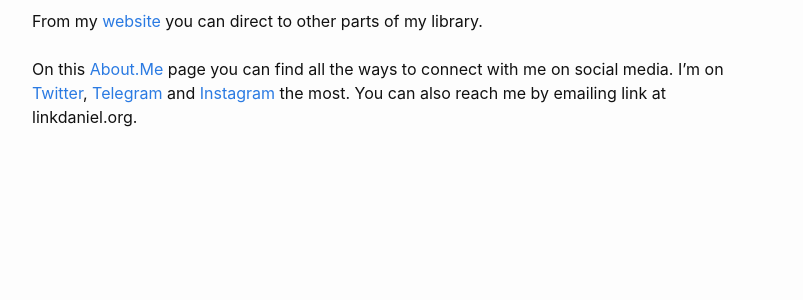
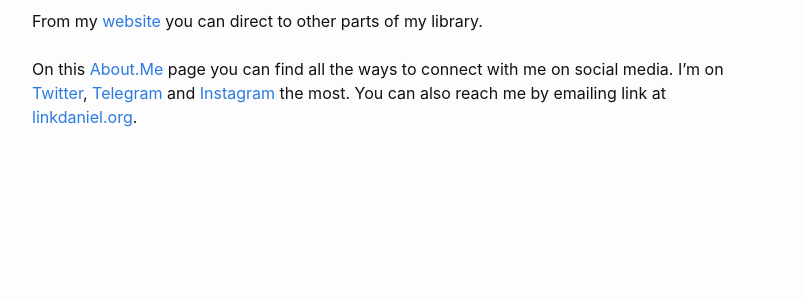
Before and after one commit to link-daniel/link.github.io, a Jekyll site: the page built from about.md, in a window 1280 px wide. Shown: the part 377-677 px from the top of the page, without its empty margins (238-1041 px from the left). Built offline with Jekyll 4.4.1, drawn with Linux system fonts in a browser that asks for light colours; part of the change alters nothing that is shown.

```diff
--- a/about.md
+++ b/about.md
@@ -10,4 +10,4 @@ My primary purpose is building a brain computer network to create virtual dreams
 <br>
 From my [website](https://linkdaniel.org) you can direct to other parts of my library.\
 <br>
-On this [About.Me](https://about.me/linkdaniel) page you can find all the ways to connect with me on social media. I'm on [Twitter](https://twitter.com/linkdniel), [Telegram](https://t.me/linkdaniel) and [Instagram](https://instagram.com/linkdniel) the most. You can also reach me by emailing link at linkdaniel.org.
+On this [About.Me](https://about.me/linkdaniel) page you can find all the ways to connect with me on social media. I'm on [Twitter](https://twitter.com/linkdniel), [Telegram](https://t.me/linkdaniel) and [Instagram](https://instagram.com/linkdniel) the most. You can also reach me by emailing link at [linkdaniel.org](https://linkdaniel.org).
```
